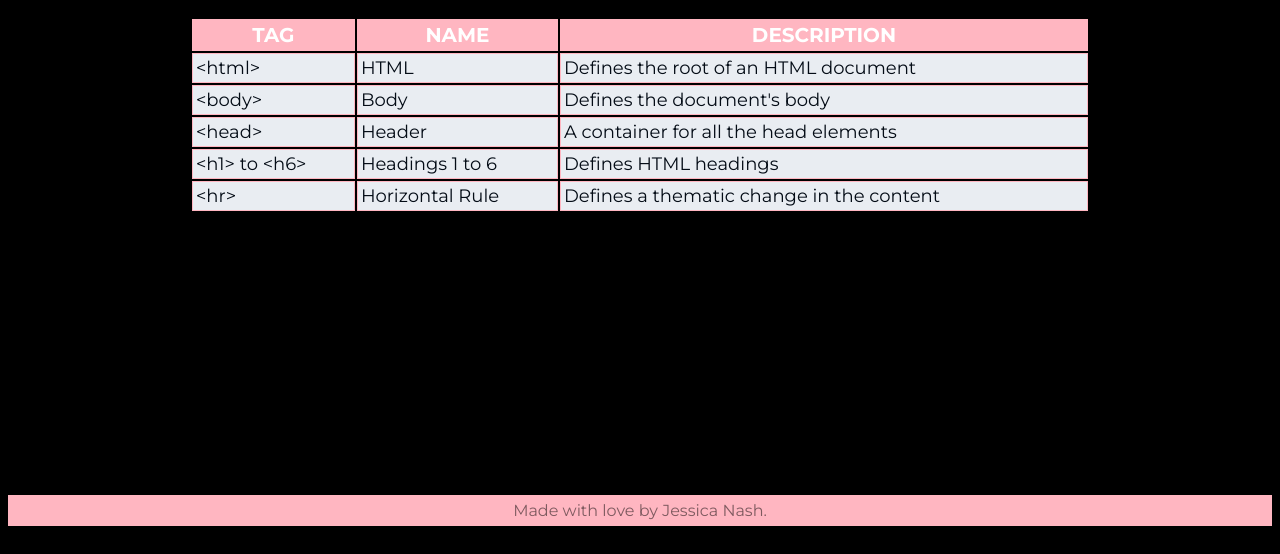
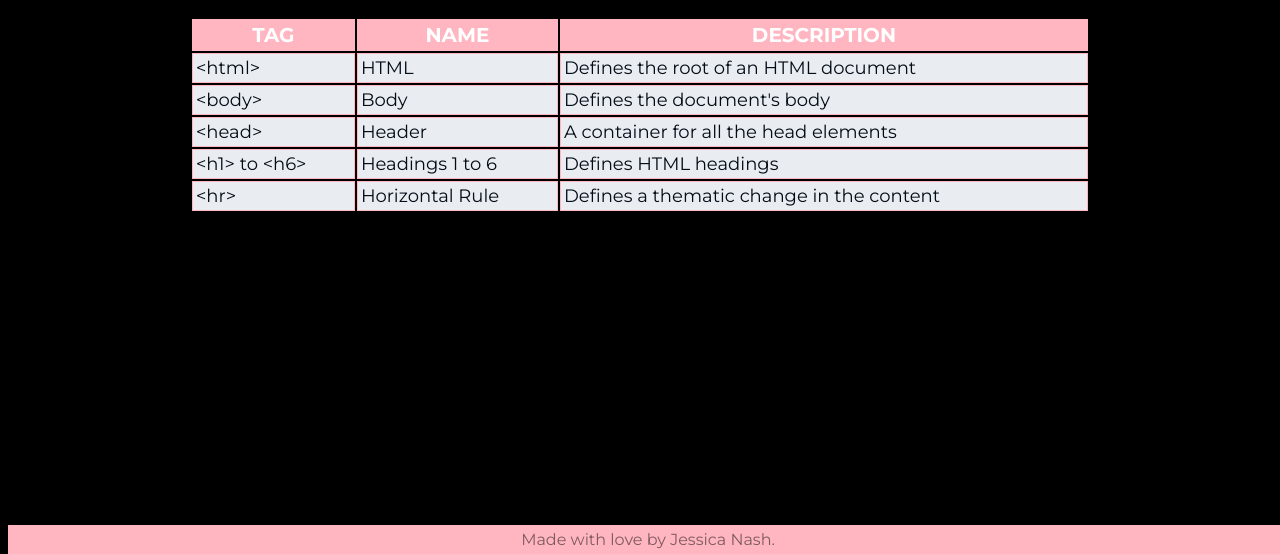
Before and after one commit to jess-nash/html-cheat-sheet, a plain HTML site: page index.html in a window 1280 px wide. Shown: the part 246-800 px from the top of the page. Drawn offline with Linux system fonts and the light colour scheme.

Commit message:
fixed footer

```diff
--- a/style.css
+++ b/style.css
@@ -75,14 +75,15 @@ td {
 
 footer {
   background-color: lightpink;
-  position: relative;
-  top: 246px;
+  position: fixed;
+  bottom: 0;
+  width: 100%;
 }
 
 footer > p {
   opacity: 50%;
-  padding: 6px;
   transition: opacity .5s;
+  margin: 5px;
 }
 
 footer > p:hover {
```
